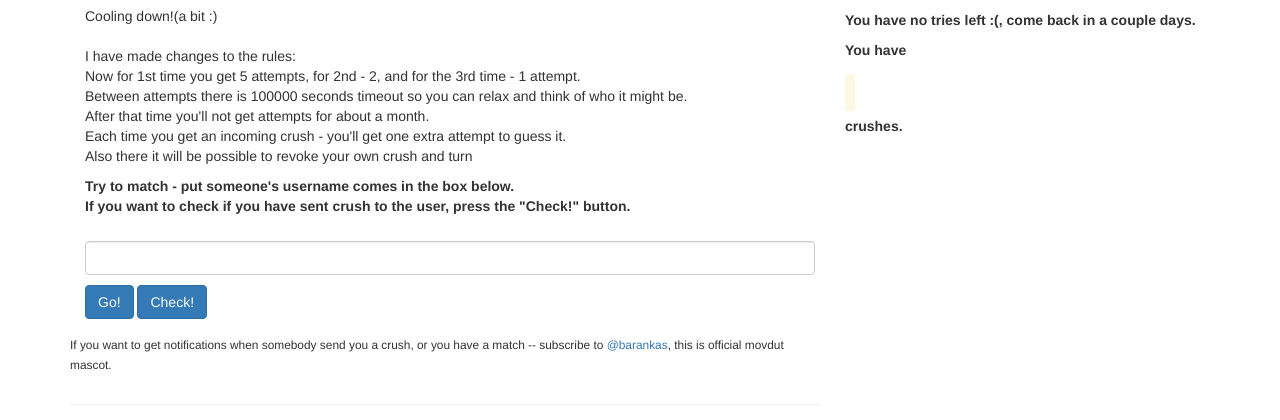
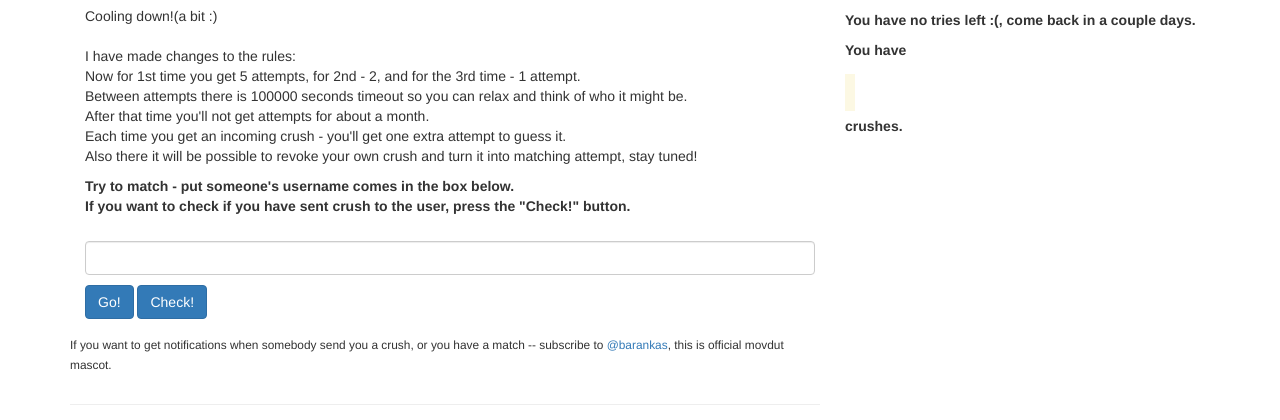
Before and after one commit to vadika/movdut, a Flask app: template templates/main.html in a window 1280 px wide. Shown: the part 50-470 px from the top of the page. Run offline with Flask 2, Linux system fonts and the light colour scheme; the template is opened without the code that fills it, so the values that code supplies are empty; parts of the project's set-up code (start-up, migrations or seed data) failed here and were passed over; some libraries are stand-ins or nearby versions.

Commit message:
implement cool down

```diff
--- a/templates/main.html
+++ b/templates/main.html
@@ -26,7 +26,7 @@
                 Between attempts there is 100000 seconds timeout so you can relax and think of who it might be. <br>
                 After that time you'll not get attempts for about a month. <br>
                 Each time you get an incoming crush - you'll get one extra attempt to guess it. <br>
-                Also there it will be possible to revoke your own crush and turn <br>
+                Also there it will be possible to revoke your own crush and turn it into matching attempt, stay tuned! <br>
             </p>
 
             <form action="/guessortry" method="post">
```
